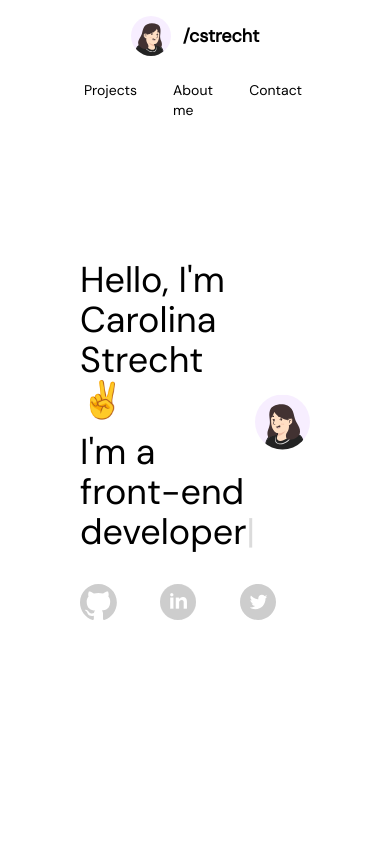
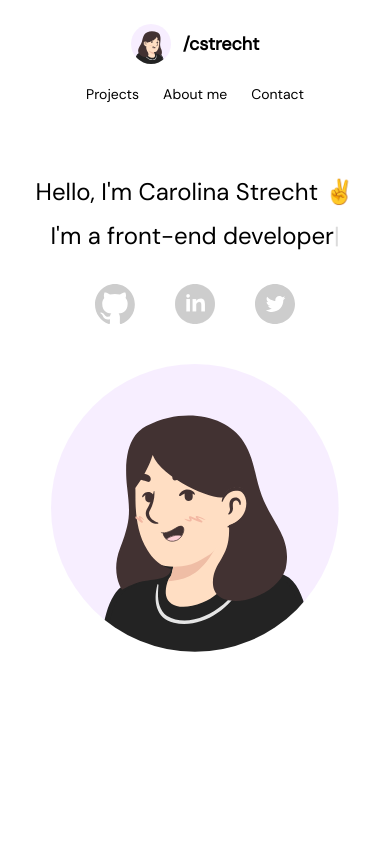
Before and after one commit to cstrecht/website2.0, a React (Create React App) app: page / in a window 390 px wide. Shown: the top 844 px of the page. Built offline with nearby package versions, Linux system fonts and the light colour scheme.

Commit message:
WIP: Responsive Introduction section

```diff
--- a/src/index.css
+++ b/src/index.css
@@ -13,10 +13,10 @@
 
   /* Navbar */
   .nav-link {
-    @apply block my-2 ml-3 mr-4 transition-all ease-in-out text-sm md:text-base xl:text-lg 2xl:text-2xl hover:text-primary;
+    @apply block m-1 sm:my-2 sm:ml-3 sm:mr-4 transition-all ease-in-out text-sm md:text-base xl:text-lg 2xl:text-2xl hover:text-primary;
   }
   .nav-container {
-    @apply w-full px-14 py-4 font-dmsans absolute;
+    @apply w-full px-14 pt-6 pb-8 sm:py-4 font-dmsans sm:absolute;
   }
   .nav-flex {
     @apply container flex flex-wrap items-center justify-center md:justify-between mx-auto;
@@ -34,30 +34,30 @@
     @apply block w-auto;
   }
   .nav-list {
-    @apply flex p-4 flex-row space-x-2 sm:space-x-8 text-base font-medium;
+    @apply flex p-4 flex-row space-x-4 sm:space-x-8 text-base font-medium;
   }
 
   /* Introduction Section */
   .intro {
-    @apply flex justify-around font-dmsans p-20 h-screen;
+    @apply sm:flex justify-around font-dmsans p-5 sm:p-20 h-screen;
   }
   .socials-container {
-    @apply flex space-x-20 mt-8 relative;
+    @apply flex sm:relative space-x-10 sm:space-x-20 mt-8 2xl:mt-12 2xl:space-x-24;
   }
   .social-icon {
-    @apply h-9 absolute;
+    @apply h-10 2xl:h-14 sm:absolute;
   }
   .github-tooltip {
-    @apply group-hover:opacity-100 transition-opacity bg-primary px-1 text-sm text-white rounded-md absolute
-     opacity-0 top-3 left-4 mt-4 mx-auto border-2 border-white;
+    @apply hidden sm:flex group-hover:opacity-100 transition-opacity bg-primary px-1 text-sm 2xl:text-base text-white rounded-md absolute
+     opacity-0 top-3 2xl:top-6 left-4 mt-4 mx-auto border-2 border-white;
   }
   .linkedin-tooltip {
-    @apply group-hover:opacity-100 transition-opacity bg-primary px-1 text-sm text-white rounded-md absolute
-     opacity-0 top-3 left-24 mt-4 mx-auto border-2 border-white;
+    @apply hidden sm:flex group-hover:opacity-100 transition-opacity bg-primary px-1 text-sm 2xl:text-base text-white rounded-md absolute
+     opacity-0 top-3 2xl:top-6 left-24 2xl:left-28 mt-4 mx-auto border-2 border-white;
   }
   .twitter-tooltip {
-    @apply group-hover:opacity-100 transition-opacity bg-primary px-1 text-sm text-white rounded-md absolute
-     opacity-0 top-3 left-44 mt-4 mx-auto border-2 border-white;
+    @apply hidden sm:flex group-hover:opacity-100 transition-opacity bg-primary px-1 text-sm 2xl:text-base text-white rounded-md absolute
+     opacity-0 top-3 2xl:top-6 left-44 2xl:left-52 mt-4 mx-auto border-2 border-white;
   }
 
   /* Project Section */
--- a/src/pages/Intro.jsx
+++ b/src/pages/Intro.jsx
@@ -10,11 +10,12 @@ const Intro = () => {
   return (
     <section id="intro">
       <div className="intro">
-        <div className="my-auto text-4xl">
-          <p className="pb-3">Hello, I'm Carolina Strecht ✌️</p>
+        <div className="my-auto text-2xl text-center sm:text-left md:text-4xl 2xl:text-5xl">
+          <p className="pb-3 2xl:pb-6">Hello, I'm Carolina Strecht ✌️</p>
           <div>
             <Typed strings={["I'm a front-end developer"]} typeSpeed={70} />
           </div>
+          <div className="flex justify-center sm:justify-start">
             <div className="socials-container">
               <a
                 className="group"
@@ -45,8 +46,13 @@ const Intro = () => {
               </a>
             </div>
           </div>
-        <div className="my-auto">
-          <img src={avatar1} className="h-96" alt="Carolina's logo" />
+        </div>
+        <div className="my-auto flex justify-center">
+          <img
+            src={avatar1}
+            className="h-72 mt-10 sm:mt-0 sm:h-80 md:h-96 2xl:h-[484px]"
+            alt="Carolina's logo"
+          />
         </div>
       </div>
     </section>
```
Lines whose indentation alone changed are shown as unchanged.
